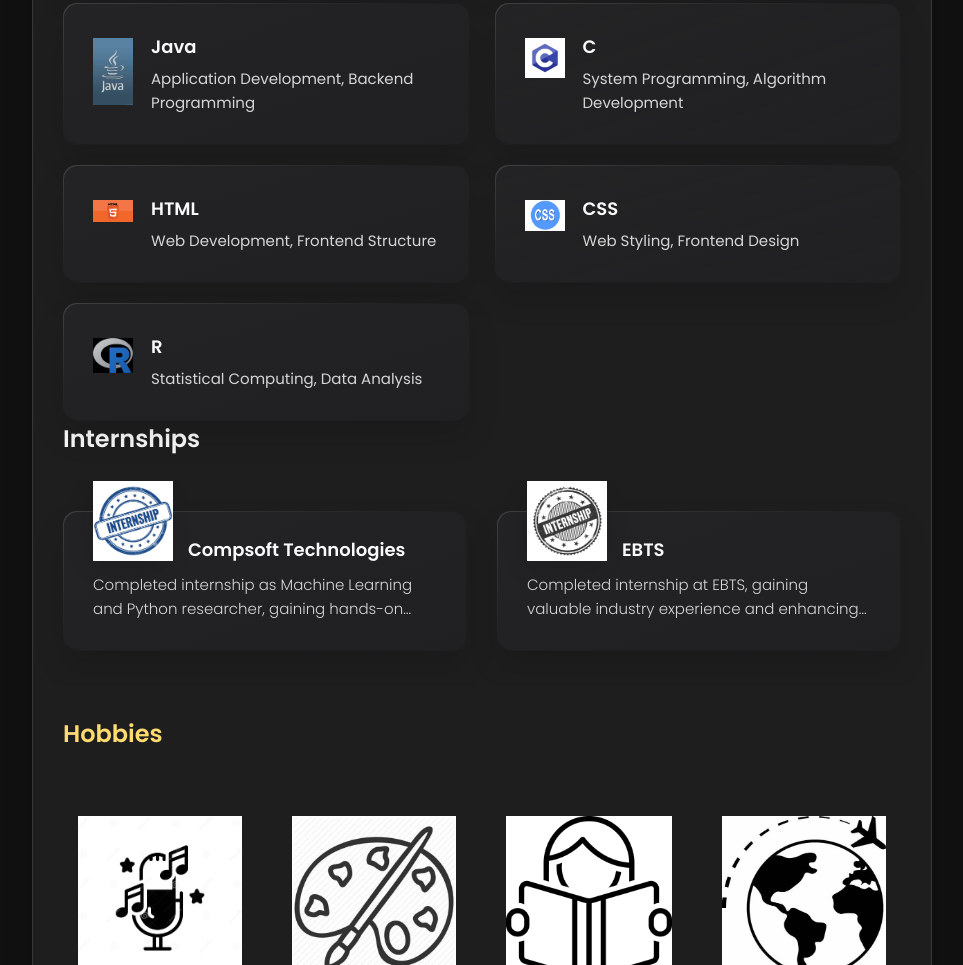
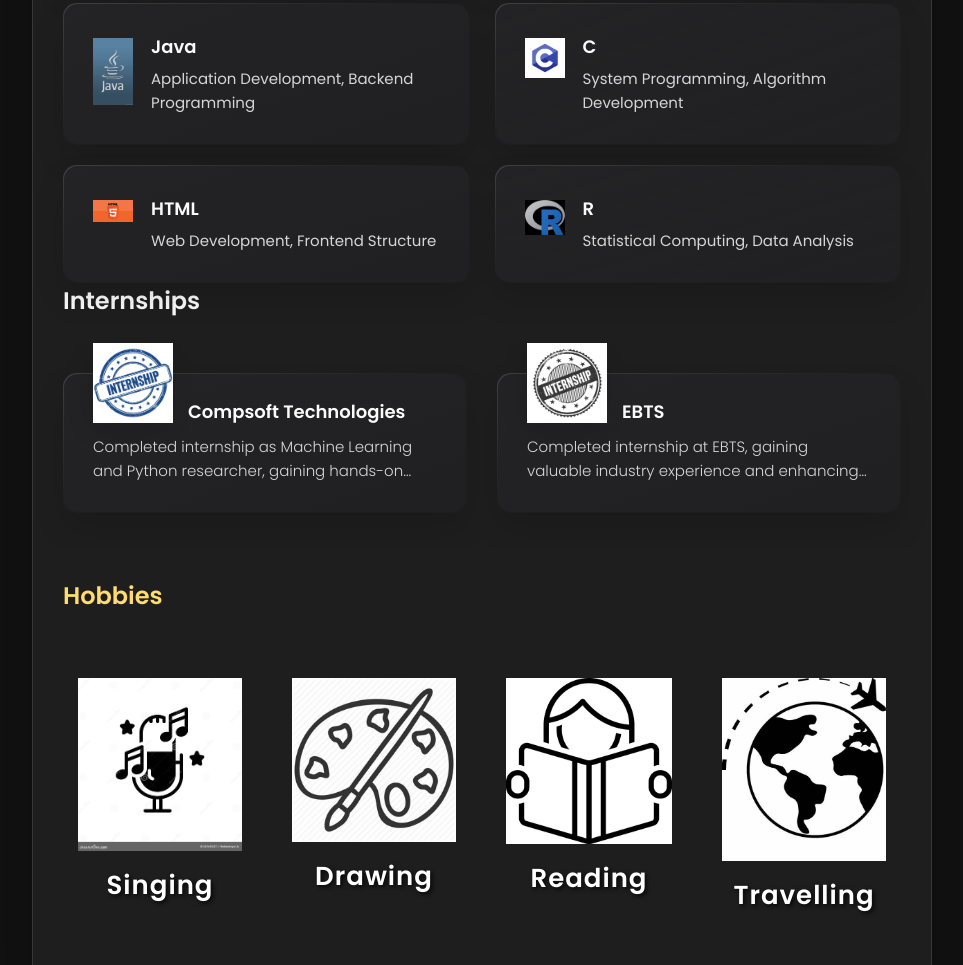
Before and after one commit to sarkar8180/my-portfolio, a plain HTML site: page index.html in a window 1280 px wide. Shown: the part 951-1916 px from the top of the page, without its empty margins (308-1271 px from the left). Drawn offline with nearby package versions, Linux system fonts and the light colour scheme.

Commit message:
Update index.html

```diff
--- a/index.html
+++ b/index.html
@@ -361,19 +361,6 @@
                 <h4 class="h4 service-item-title">HTML</h4>
                 <p class="service-item-text">
                   Web Development, Frontend Structure
-                </p>
-              </div>
-            </li>
-
-            <li class="service-item">
-              <div class="service-icon-box">
-                <img src="./assets/images/CSS.png.jpeg" alt="CSS" width="40">
-              </div>
-
-              <div class="service-content-box">
-                <h4 class="h4 service-item-title">CSS</h4>
-                <p class="service-item-text">
-                  Web Styling, Frontend Design
                 </p>
               </div>
             </li>
```
